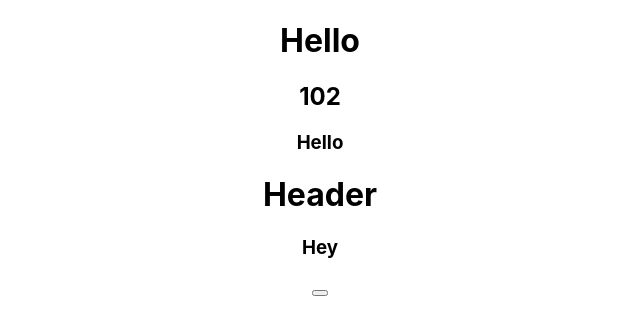
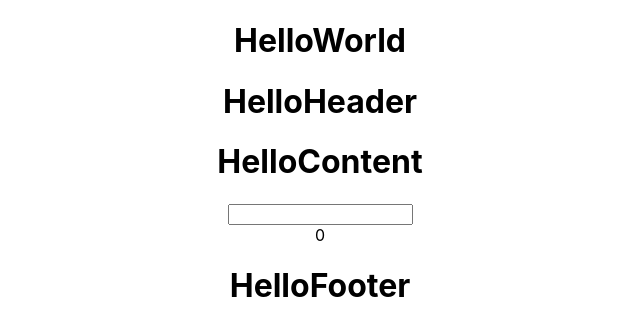
Before and after one commit to webberliao/reactjs, a React (Create React App) app: page / in a window 1280 px wide. Shown: the top 336 px of the page, without its empty margins (320-960 px from the left). Built offline with nearby package versions, Linux system fonts and the light colour scheme.

Commit message:
Add hook folder and update to function component

```diff
--- a/src/App.js
+++ b/src/App.js
@@ -1,20 +1,25 @@
 import logo from './logo.svg';
 import './App.css';
 import React, { Component } from 'react';
-import Header from './Header';
+import Header from './hook/header';
+import Content from './hook/content';
+import Footer from './hook/footer';
 
 class App extends Component{ // 繼承Component類別
   constructor(props){
     super(props);
+    this.state={
+      strValue: "HelloWorld"
+    }
   }
 
   render(){
     return (
       <div className="App">
-        <h1>Hello</h1>
-        <h2>102</h2>
-        <h3>Hello</h3>
+        <h1>{this.state.strValue}</h1>
         <Header />
+        <Content />
+        <Footer />
     	</div>
     );
   }
--- /dev/null
+++ b/src/hook/content.js
@@ -0,0 +1,54 @@
+import React, {useState, useEffect, useRef} from 'react';
+import SubContent from './subcontent';
+
+// let mounted = useRef({});
+
+function Content(){
+    const [strValue, setstrValue] = useState("HelloContent");
+    const [counts, setCounts] = useState(0);
+
+    const printMsg=()=>{
+        document.getElementById('chged').innerHTML="我被按到了";
+    }
+
+    const ShowLog=(event)=>{
+        console.log(event.target.value);
+        this.couns = this.couns + 1;
+    }
+
+    const multiButton=()=>{
+        var output=[];
+        let i = 0;
+        for(i = 0;i < 4;i++){
+            if ((i % 2) === 1){
+                output.push(<button onClick={ printMsg }>我是第{i}個按鍵</button>);
+                output.push(<p><input type="number" onChange={ ShowLog } /></p>);
+            }
+        }
+        return output;
+    }
+
+    // useEffect(()=>{
+    //     if(mounted.current===false){/* 這段是 componentDidMount*/
+    //       mounted.current=true;
+    //     }
+    //     else{ /* 這段是componentDidUpdate */
+
+    //     }
+
+    //     return (()=>{ /* 這段是 componentWillUnmount */
+
+    //     })
+    //   },[]); /* 陣列內的參數是用來限定當哪些變數被改變時useEffect要觸發 */
+
+    return (
+        <div className='Contant'>
+            <h1>{strValue}</h1>
+            {multiButton}
+            <input id='chged' type="text"/>
+            <SubContent counts={counts}/>
+        </div>
+    );
+}
+
+export default Content;
--- /dev/null
+++ b/src/hook/footer.js
@@ -0,0 +1,14 @@
+import React, {useState} from 'react';
+
+
+const Footer = ()=>{
+    const [strValue, setstrValue] = useState("HelloFooter");
+
+
+    return (
+        <div className='Footer'>
+            <h1>{strValue}</h1>
+        </div>
+    );
+}
+export default Footer;
--- /dev/null
+++ b/src/hook/header.js
@@ -0,0 +1,13 @@
+import React, {useState} from 'react';
+
+const Header = ()=>{
+    const [strValue, setstrValue] = useState("HelloHeader");
+
+
+    return (
+        <div className='Header'>
+            <h1>{strValue}</h1>
+        </div>
+    );
+}
+export default Header;
--- /dev/null
+++ b/src/hook/subcontent.js
@@ -0,0 +1,11 @@
+import React from 'react';
+
+function SubContent(props) {
+    return (
+        <div className = "Sub">
+            {props.counts}
+        </div>
+    );
+}
+
+export default SubContent;
--- a/src/index.js
+++ b/src/index.js
@@ -2,29 +2,6 @@ import React from 'react';
 import ReactDOM from 'react-dom';
 import './index.css';
 import App from './App';
-import Test from './Test'
-import reportWebVitals from './reportWebVitals';
-
-const printMsg=()=>{
-  document.getElementById('chged').innerHTML="我被按到了";
-}
-
-const ShowLog=(event)=>{
-  console.log(event.target.value);
-}
-
-const multiButton=()=>{
-  var output=[];
-  for(let i=0;i<4;++i)
-  {
-    output.push(<button onClick={ ShowLog }>我是第{i}個按鍵</button>)
-    if ((i % 2) == 1)
-      output.push(<p><input type="text" onChange={ ShowLog }/></p>)
-  }
-
-  return output;
-}
-
 
 ReactDOM.render(
   <React.StrictMode>
```
